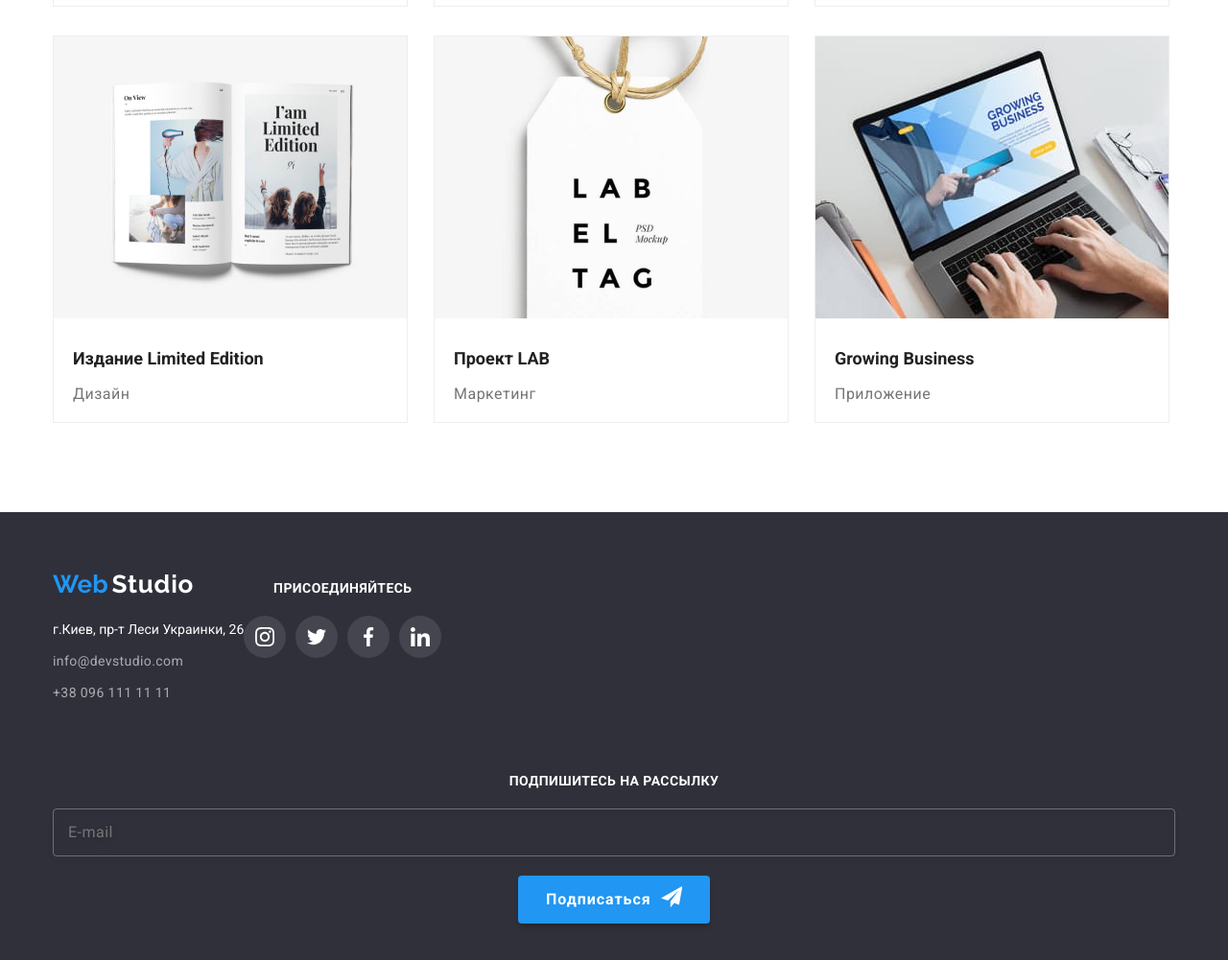
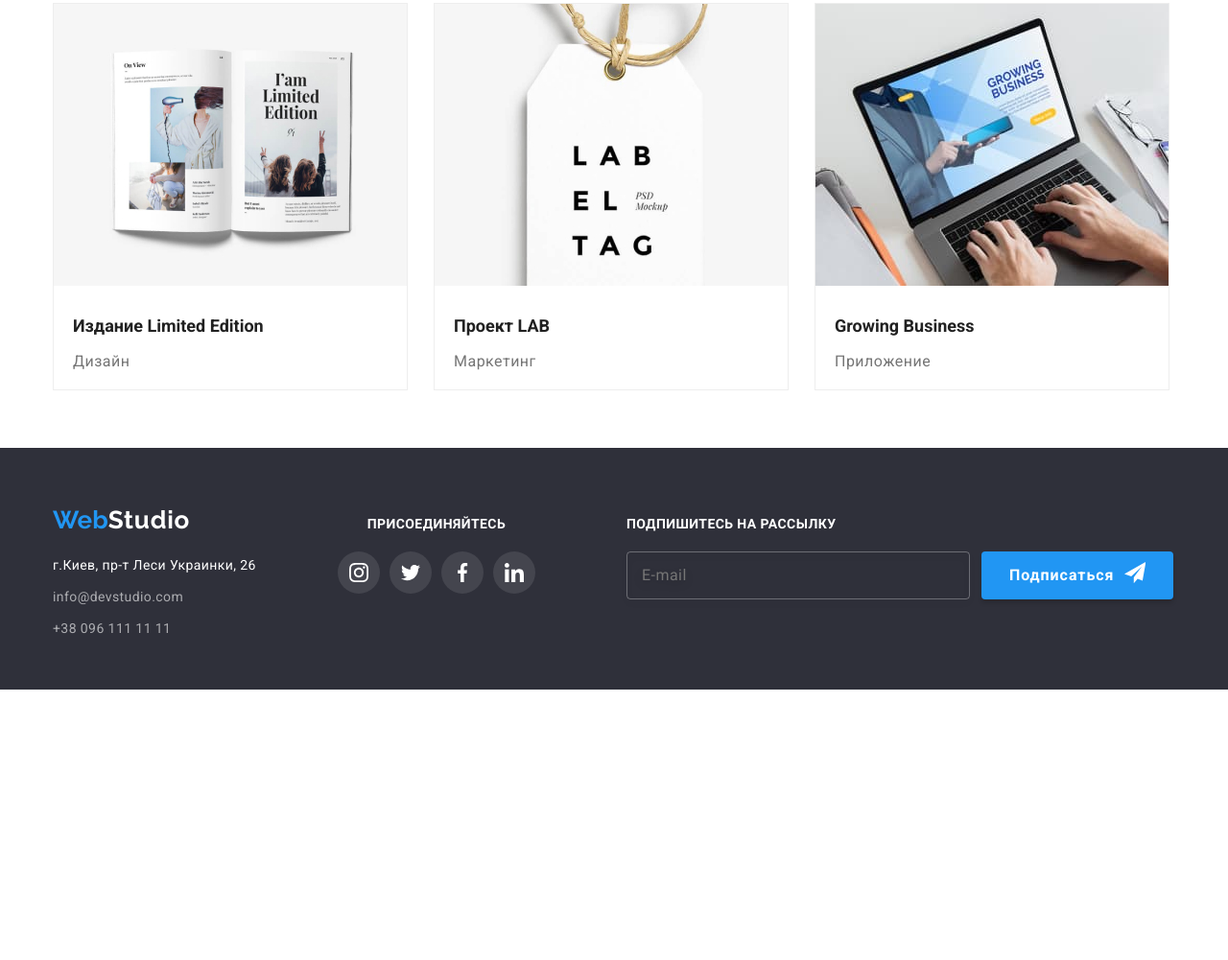
Before and after one commit to IlonaUrsulyak/goit-markup-hw-07., a plain HTML site: page portfolio.html in a window 1280 px wide. Shown: the part 1095-2096 px from the top of the page at 96% size. After the commit the page ends 1823 px from the top, so only its background shows below. Drawn offline with nearby package versions, Linux system fonts and the light colour scheme.

Commit message:
portFOlio_start

```diff
--- a/portfolio.html
+++ b/portfolio.html
@@ -24,8 +24,8 @@
                 <a class="header__logo-first link " href="">Web</a>
                 <a class="header__logo-second link " href="">Studio</a>
                 <ul class="header__list list">
-                    <li class="header__item"><a href="./index.html" class="header__link link current">Студия</a></li>
-                    <li class="header__item"><a href="./portfolio.html" class="header__link link ">Портфолио</a></li>
+                    <li class="header__item"><a href="./index.html" class="header__link link">Студия</a></li>
+                    <li class="header__item"><a href="" class="header__link link current">Портфолио</a></li>
                     <li class="header__item"><a href="" class="header__link link ">Контакты</a></li>
                 </ul>
             </nav>
@@ -62,7 +62,7 @@
                 </button>
                 <ul class="header__mob-menu-list list">
                     <li class="header__mob-menu-item">
-                        <a href="" class="header__mob-menu-link link">Студия</a>
+                        <a href="./index.html" class="header__mob-menu-link link">Студия</a>
                     </li>
                     <li class="header__mob-menu-item">
                         <a href="" class="header__mob-menu-link link">Портфолио</a>
@@ -218,9 +218,11 @@
     </main>
     <footer class="footer">
         <div class="container footer__container-icon">
-        <div>
+        <div class="footer_wrap">
+            <div class="footer__logo">
         <a class="footer__logo-first link" href="">Web</a>
         <a class="footer__logo-second link" href="">Studio</a>
+            </div>
             <address class="footer__address">
             <ul class="footer__list list">
                 <li class="footer__item">
--- a/sacc/layout/_footer.scss
+++ b/sacc/layout/_footer.scss
@@ -6,7 +6,10 @@
   padding-top: 60px;
   padding-bottom: 60px;
   height: 100vh;
-
+  @media screen and (min-width: 1200px) {
+    display: flex;
+    height: 252px;
+    }
 }
 
 
@@ -38,19 +41,28 @@
 .footer__address {
   margin-top: 20px;
   margin-bottom: 60px;
+  @media screen and (min-width: 1200px) {
+    padding-right: 10px;
+    }
+
 }
 
 .footer__item {
   margin-bottom: 9px;
+  text-align: center;
   &:last-child {
   margin-bottom: 0;
 }
+@media screen and (min-width: 1200px) {
+  text-align:start;
+  }
 }
 
 .footer__link {
   font-style: normal;
   font-size: 14px;
   line-height: 1.71;
+  letter-spacing: 0.03em;
   color: #ffffff;
   text-align: center;
 }
@@ -118,14 +130,21 @@
   display: block;
   width: 100%;
   height: 86px;
-  /* margin-left: 95px; */
   padding-top: 12px;
+  @media screen and (min-width: 1200px) {
+    margin-left: 95px;
+    width: 570px;
+    }
 }
 
 .footer__mailing-form {
   display: flex;
   flex-wrap: wrap;
   justify-content: center;
+  @media screen and (min-width: 1200px) {
+  display: flex;
+    flex-direction: row;
+    flex-wrap: nowrap;}
 }
 
 .footer__modal-text {
@@ -137,6 +156,9 @@
   color: #ffffff;
   margin-bottom: 20px;
   text-align: center;
+  @media screen and (min-width: 1200px) {
+    text-align: start;}
+
 }
 
 .footer__input-mailing {
@@ -154,6 +176,9 @@
   align-items: center;
   letter-spacing: 0.03em;
   color: var(--main-title-color);
+  @media screen and (min-width: 1200px) {
+    width: 358px;
+    }
 }
 
 .footer__btn-mailing {
@@ -172,12 +197,15 @@
   line-height: 1.87;
   letter-spacing: 0.06em;
   color: #ffffff;
-  /* margin-left: 12px; */
   margin-top: 20px;
   &:hover,
   &:focus {
   background-color: #188ce8;
 }
+@media screen and (min-width: 1200px) {
+  margin-left: 12px;
+  margin-top: 0px;
+  }
 }
 
 .footer__icon-send {
@@ -185,14 +213,42 @@
 }
 
 .footer__container-icon {
-display: flex;
-flex-wrap: wrap;
+    @media screen and (min-width: 768px) {
+    display: flex;
+    flex-wrap: wrap;
+    margin: 0 auto;
+    }
+    @media screen and (min-width: 1200px) {
+      argin: 0 auto;
+      }
 }
 
 .container__footer-icons {
   width: 206px;
   height: 80px;
-  /* margin-left: 70px; */
   padding-top: 12px;
+  margin: 0 auto;
   margin-bottom: 60px;
+  @media screen and (min-width: 768px) {
+    margin: 0;
+    margin-left: auto;
+    }
+  @media screen and (min-width: 1200px) {
+      margin-left: 70px;
+      margin: 0;
+      }
 }
+
+.footer__logo{
+  display: flex;
+  justify-content: center;
+  @media screen and (min-width: 1200px) {
+    justify-content: start;
+    }
+}
+
+.footer_wrap{
+  @media screen and (min-width: 768px) {
+  margin-right: 75px;
+    }
+}
--- a/sacc/layout/_portfolio.scss
+++ b/sacc/layout/_portfolio.scss
@@ -1,6 +1,8 @@
 .project {
-  padding-top: 94px;
-  padding-bottom: 93px;
+  /* padding-top: 94px;
+  padding-bottom: 93px; */
+  padding-top: 50px;
+  padding-bottom: 60px;
 }
 
 .project-item {
@@ -15,11 +17,15 @@
 }
 
 .project__filter-list  {
+  /* display: flex;
+  margin-left: 280px; */
   display: flex;
-  margin-left: 280px;
+  flex-wrap: wrap;
+
 }
 
 .project__filter-btn {
+  margin-top: 10px;
   border: 0;
   font-family: inherit;
   font-weight: 500;
@@ -46,6 +52,7 @@
   &:last-child {
     margin-right: 0;
   }
+
 }
 
 .project__list {
```
Also changed, not shown: index.html (+4 -2 lines), css/main.css, css/main.min.css, 2 other files.
